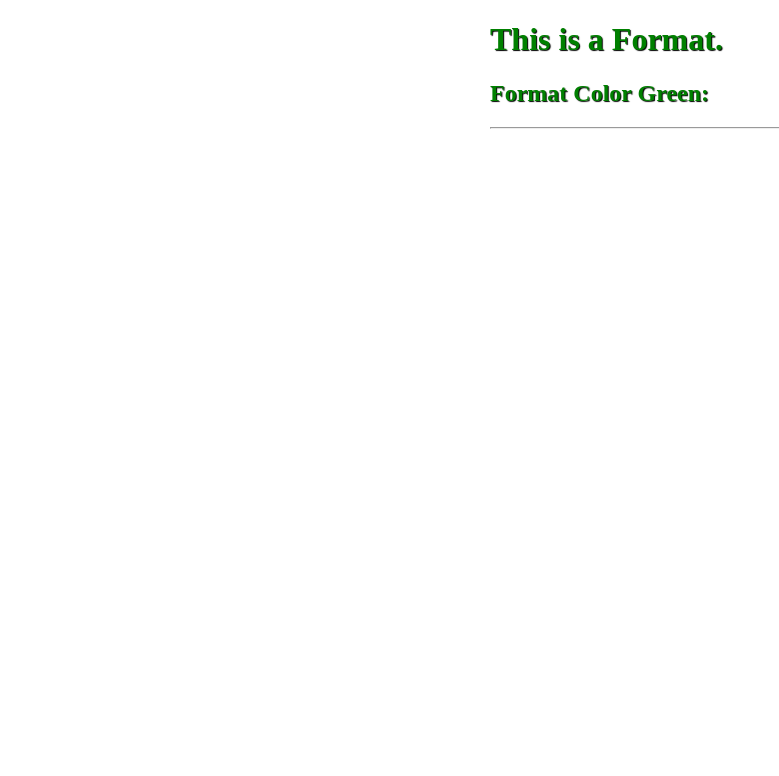
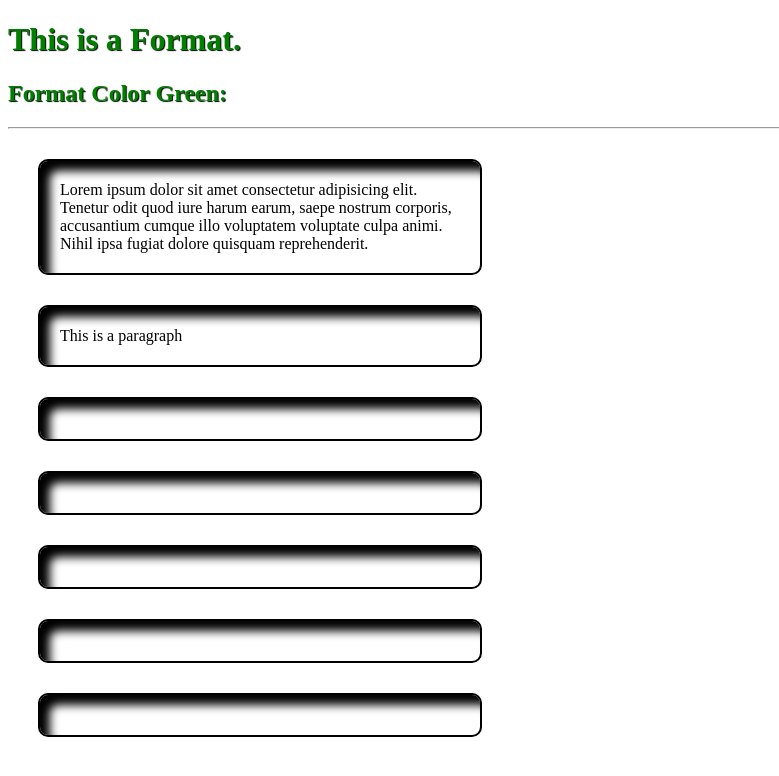
Before and after one commit to edskate/Cria--o-Programa-Pyhton, a plain HTML site: page index05.html in a window 1280 px wide. Shown: the whole page, without its empty margins (0-779 px from the left). Drawn offline with Linux system fonts and the light colour scheme.

Commit message:
construção

```diff
--- a/index05.html
+++ b/index05.html
@@ -10,6 +10,14 @@
     <h1>This is a Format.</h1>
     <h2>Format Color Green:</h2>
     <hr>
-
+    <div id="item">
+        <p>Lorem ipsum dolor sit amet consectetur adipisicing elit. Tenetur odit quod iure harum earum, saepe nostrum corporis, accusantium cumque illo voluptatem voluptate culpa animi. Nihil ipsa fugiat dolore quisquam reprehenderit.</p>
+        <p>This is a paragraph</p>
+        <p></p>
+        <p></p>
+        <p></p>
+        <p></p>
+        <p></p>
+    </div>
 </body>
 </html>
--- a/style.css
+++ b/style.css
@@ -1,7 +1,4 @@
-body{
-    margin: auto;
-    width: 300px;
-}
+
 h1{
     color: green;
     text-shadow: 1px 1px 1px #000;
@@ -10,3 +7,12 @@ h2{
     color: green;
     text-shadow: 1px 1px 1px #000;
 }
+p{
+    color: #000;
+    padding: 20px;
+    width: 400px;
+    border: 2px solid;
+    border-radius: 10px 10px 10px ;
+    margin: 30px;
+    box-shadow: inset 10px 10px 10px ;
+}
```
